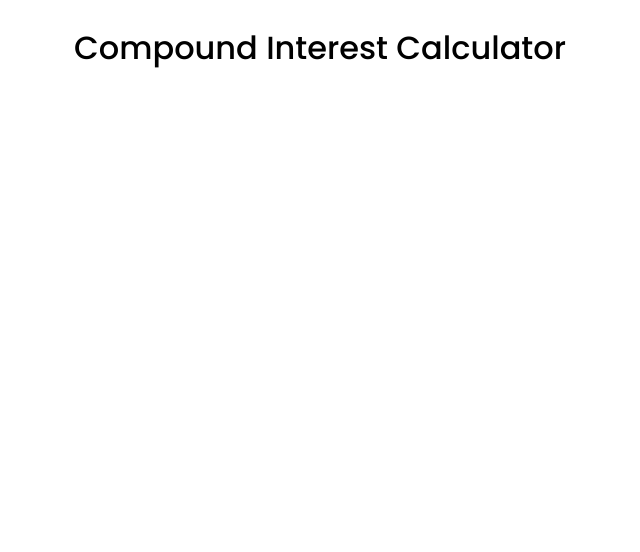
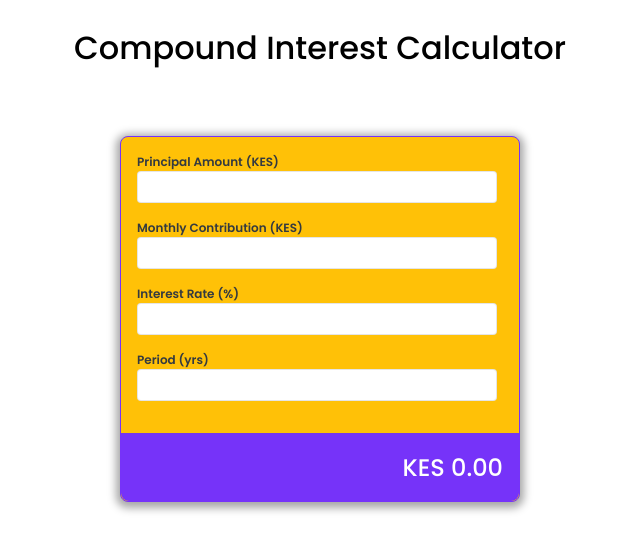
Before and after one commit to spectr-e/react-projects, a React (Vite) app: page / in a window 1280 px wide. Shown: the top 552 px of the page, without its empty margins (320-960 px from the left). Built offline with nearby package versions, Linux system fonts and the light colour scheme.

Commit message:
feat(CompoundInterestCalcApp): Add form for collecting investment data using card styling

```diff
--- a/src/App.css
+++ b/src/App.css
@@ -118,27 +118,6 @@ body {
 }
 .d-grid {
   display: grid;
-}
-.gap-4 {
-  gap: 4;
-}
-.gap-8 {
-  gap: 8;
-}
-.gap-16 {
-  gap: 16;
-}
-.gap-20 {
-  gap: 20;
-}
-.gap-24 {
-  gap: 24;
-}
-.gap-32 {
-  gap: 32;
-}
-.gap-36 {
-  gap: 36;
 }
 
 /* Text */
--- a/src/Projects/19-compound-interest-calc-app/CompoundInterestCalcApp.jsx
+++ b/src/Projects/19-compound-interest-calc-app/CompoundInterestCalcApp.jsx
@@ -1,4 +1,4 @@
-import { Title } from '../../components'
+import { Form, Title } from '../../components'
 
 const CompoundInterestCalcApp = () => {
   return (
@@ -7,6 +7,40 @@ const CompoundInterestCalcApp = () => {
         title={'Compound Interest Calculator'}
         classes={'subtitle text-center'}
       />
+
+      <div
+        className='card card-primary bg-warning shadow-md text-dark m-auto mt-4'
+        style={{ maxWidth: 400 }}
+      >
+        <div className='card-body'>
+          <Form
+            labelText={'Principal Amount (KES)'}
+            inputType='number'
+            values=''
+            classes={'mb-1'}
+          />
+          <Form
+            labelText={'Monthly Contribution (KES)'}
+            inputType='number'
+            values=''
+            classes={'mb-1'}
+          />
+          <Form
+            labelText={'Interest Rate (%)'}
+            inputType='number'
+            values=''
+            classes={'mb-1'}
+          />
+          <Form
+            labelText={'Period (yrs)'}
+            inputType='number'
+            values=''
+            classes={'mb-1'}
+          />
+        </div>
+
+        <div className='card-footer text-right font-lg'>KES 0.00</div>
+      </div>
     </div>
   )
 }
```
